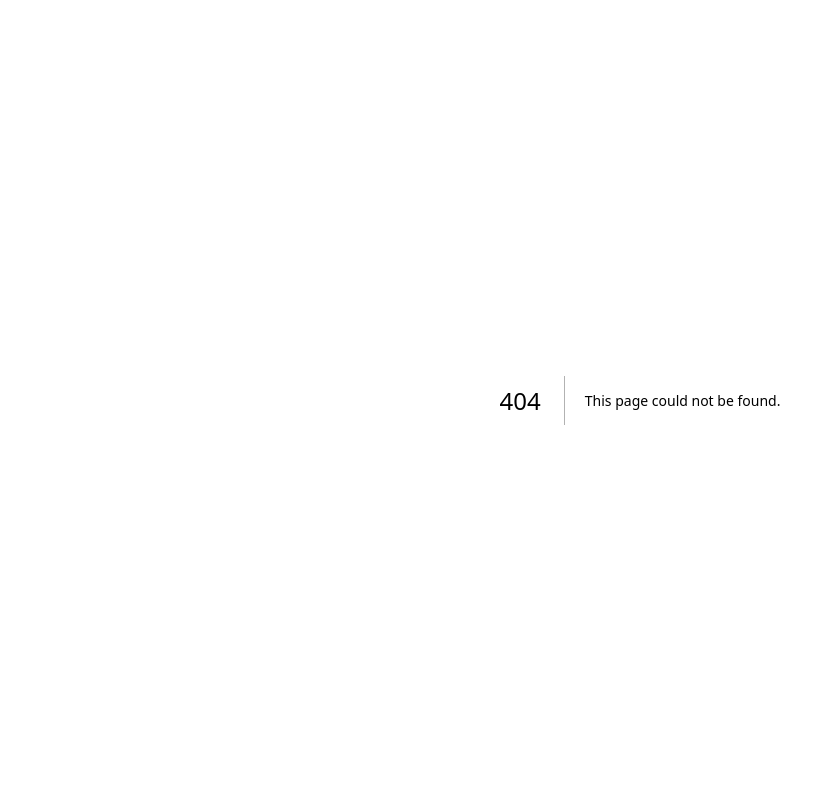
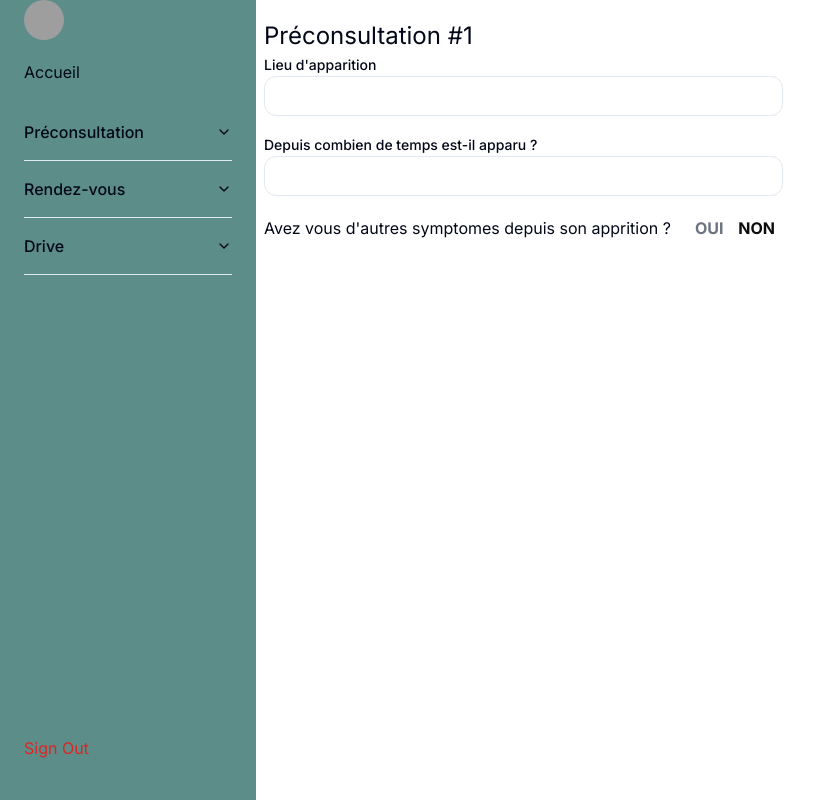
Before and after one commit to Skinsight-TER/front-skinsight, a Next.js app: page /dashboard/preconsultation/form in a window 1280 px wide. Before the commit this address had no page. Shown: the whole page, without its empty margins (0-822 px from the left). Built offline with nearby package versions, Linux system fonts and the light colour scheme; no server answers; sample sign-in values are in the browser's storage; grey boxes are pictures that could not be loaded.

Commit message:
Begin preconsultation form

```diff
--- a/app/dashboard/drive/page.tsx
+++ b/app/dashboard/drive/page.tsx
@@ -1,26 +1,57 @@
 'use client';
 
+import cloudinary from '@/lib/cloudinaryConfig';
 import {CldUploadWidget} from 'next-cloudinary';
 import { useState } from 'react';
 
+async function uploadImageToCloudinary(file: string | Blob) {
+  const formData = new FormData();
+  formData.append('file', file);
+  formData.append('upload_preset', 'skinsight_upload');
+
+  try {
+    // Assurez-vous que la variable d'environnement est lue correctement
+    const cloudinaryUrl = process.env.NEXT_PUBLIC_CLOUDINARY_URL;
+    if (!cloudinaryUrl) {
+      throw new Error("Cloudinary URL is not defined in environment variables.");
+    }
+
+    const response = await fetch(cloudinaryUrl, {
+      method: 'POST',
+      body: formData,
+    });
+
+    if (!response.ok) {
+      throw new Error(`Failed to upload image: ${response.statusText}`);
+    }
+
+    const data = await response.json();
+    console.log('Uploaded Image URL:', data.secure_url);
+    // Ici, vous pouvez définir l'URL de l'image dans l'état pour l'afficher ou le stocker
+  } catch (error) {
+    console.error('Upload error:', error);
+  }
+}
+
 export default function Drive() {
-  const [selectImage, setSelectedImage] = useState('');
+  const [selectImage, setSelectedImage] = useState<File | null>(null);
 
   const handleImageChange = (e: React.ChangeEvent<HTMLInputElement>) => {
     const file = e.target.files ? e.target.files[0] : null;
-    if (file) {
-      const reader = new FileReader();
-      reader.onloadend = () => {
-        setSelectedImage(reader.result as string);
-      };
-      reader.readAsDataURL(file);
+    setSelectedImage(file);
+  };
+
+  const handleUpload = () => {
+    if (selectImage) {
+      uploadImageToCloudinary(selectImage);
     }
-  };
+  }
 
   return(
     <div className='flex flex-col justify-center items-center w-full'>
       <div className='text-2xl'>Upload your Image</div>
-
+      <input type='file' onChange={handleImageChange}/>
+      <button onClick={handleUpload}>Upload to Cloudinary</button>
     </div>
   )
 }
--- /dev/null
+++ b/app/dashboard/preconsultation/form/page.tsx
@@ -0,0 +1,45 @@
+'use client';
+
+import SwitchButton from "@/components/SwitchButton";
+import { Input } from "@/components/ui/input";
+import { Label } from "@/components/ui/label";
+import { Switch } from "@/components/ui/switch";
+import { useState } from "react";
+
+export default function PreconsultationForm() {
+
+  const [isSelected, setIsSelected] = useState(false);
+
+  const handleSwitchChange = () => {
+    setIsSelected(!isSelected)
+  }
+
+  return(
+    <div>
+      <div className="text-2xl mt-5">Préconsultation #1</div>
+      <div>
+        <div className="flex flex-col gap-4">
+          <div>
+            <Label htmlFor="lieu">Lieu d'apparition</Label>
+            <Input
+              name="lieu"
+              required
+              className="rounded-xl text-main-dark"
+            />
+          </div>
+          <div>
+            <Label htmlFor="lieu">Depuis combien de temps est-il apparu ?</Label>
+            <Input
+              name="how-long"
+              required
+              className="rounded-xl text-main-dark"
+            />
+          </div>
+          <div>
+            <SwitchButton label="Avez vous d'autres symptomes depuis son apprition ?"/>
+          </div>
+        </div>
+      </div>
+    </div>
+  )
+}
--- a/components/AppBar.tsx
+++ b/components/AppBar.tsx
@@ -25,7 +25,7 @@ export default function AppBar() {
           <AccordionItem value='preconsultation'>
             <AccordionTrigger>Préconsultation</AccordionTrigger>
             <AccordionContent>
-              <Link href={"/preconsultation-form"}>Formulaire de préconsultation</Link>
+              <Link href={"/dashboard/preconsultation/form"}>Formulaire de préconsultation</Link>
             </AccordionContent>
             <AccordionContent>
               <Link href={"/preconsultation-in-progress"}>Préconsultation en cours</Link>
@@ -43,10 +43,10 @@ export default function AppBar() {
           <AccordionItem value='drive'>
             <AccordionTrigger>Drive</AccordionTrigger>
             <AccordionContent>
-              <Link href={"/drive-import"}>importez vos images</Link>
+              <Link href={"/dashboard/drive"}>importez vos images</Link>
             </AccordionContent>
             <AccordionContent>
-              <Link href={"/dashboard/drive"}>Vos images</Link>
+              <Link href={"/dashboard/drive-storage"}>Vos images</Link>
             </AccordionContent>
           </AccordionItem>
         </Accordion>
--- /dev/null
+++ b/components/SwitchButton.tsx
@@ -0,0 +1,33 @@
+import { useState } from 'react';
+
+interface SwitchButtonProps {
+  label: string;
+}
+
+const SwitchButton: React.FC<SwitchButtonProps> = ({ label }) => {
+  const [isActive, setIsActive] = useState(false);
+
+  return (
+    <div className="flex items-center justify-center space-x-4">
+      <span>{label}</span>
+      <button
+        className={`relative w-24 p-1 flex items-center rounded-lg bg-white`}
+        onClick={() => setIsActive(!isActive)}
+      >
+        {/* La sélection qui se déplace */}
+        <div
+          className={`absolute left-1 top-1 w-10 h-6 rounded-full bg-grey-300 transform transition-all duration-300 ${
+            isActive ? 'translate-x-0' : 'translate-x-12'
+          }`}
+        ></div>
+        {/* Les labels OUI et NON */}
+        <div className="flex justify-between w-full px-1">
+          <span className={`font-bold ${isActive ? 'text-main-dark' : 'text-gray-500'}`}>OUI</span>
+          <span className={`font-bold ${!isActive ? 'text-main-dark' : 'text-gray-500'}`}>NON</span>
+        </div>
+      </button>
+    </div>
+  );
+};
+
+export default SwitchButton;
--- /dev/null
+++ b/components/ui/switch.tsx
@@ -0,0 +1,29 @@
+"use client"
+
+import * as React from "react"
+import * as SwitchPrimitives from "@radix-ui/react-switch"
+
+import { cn } from "@/lib/utils"
+
+const Switch = React.forwardRef<
+  React.ElementRef<typeof SwitchPrimitives.Root>,
+  React.ComponentPropsWithoutRef<typeof SwitchPrimitives.Root>
+>(({ className, ...props }, ref) => (
+  <SwitchPrimitives.Root
+    className={cn(
+      "peer inline-flex h-6 w-11 shrink-0 cursor-pointer items-center rounded-full border-2 border-transparent transition-colors focus-visible:outline-none focus-visible:ring-2 focus-visible:ring-ring focus-visible:ring-offset-2 focus-visible:ring-offset-background disabled:cursor-not-allowed disabled:opacity-50 data-[state=checked]:bg-primary data-[state=unchecked]:bg-input",
+      className
+    )}
+    {...props}
+    ref={ref}
+  >
+    <SwitchPrimitives.Thumb
+      className={cn(
+        "pointer-events-none block h-5 w-5 rounded-full bg-background shadow-lg ring-0 transition-transform data-[state=checked]:translate-x-5 data-[state=unchecked]:translate-x-0"
+      )}
+    />
+  </SwitchPrimitives.Root>
+))
+Switch.displayName = SwitchPrimitives.Root.displayName
+
+export { Switch }
--- a/lib/cloudinaryConfig.ts
+++ b/lib/cloudinaryConfig.ts
@@ -2,9 +2,7 @@
 import { v2 as cloudinary } from 'cloudinary';
 
 cloudinary.config({
-  cloud_name: process.env.CLOUDINARY_CLOUD_NAME,
-  api_key: process.env.CLOUDINARY_API_KEY,
-  api_secret: process.env.CLOUDINARY_API_SECRET,
+  cloud_url: process.env.CLOUDINARY_URL,
   secure: true
 });
 
--- a/package.json
+++ b/package.json
@@ -16,6 +16,7 @@
     "@radix-ui/react-icons": "^1.3.0",
     "@radix-ui/react-label": "^2.0.2",
     "@radix-ui/react-navigation-menu": "^1.1.4",
+    "@radix-ui/react-switch": "^1.0.3",
     "class-variance-authority": "^0.7.0",
     "cloudinary": "^2.0.1",
     "clsx": "^2.1.0",
```
Also changed, not shown: 1 other file (tests, documents, lock files or other folders).
